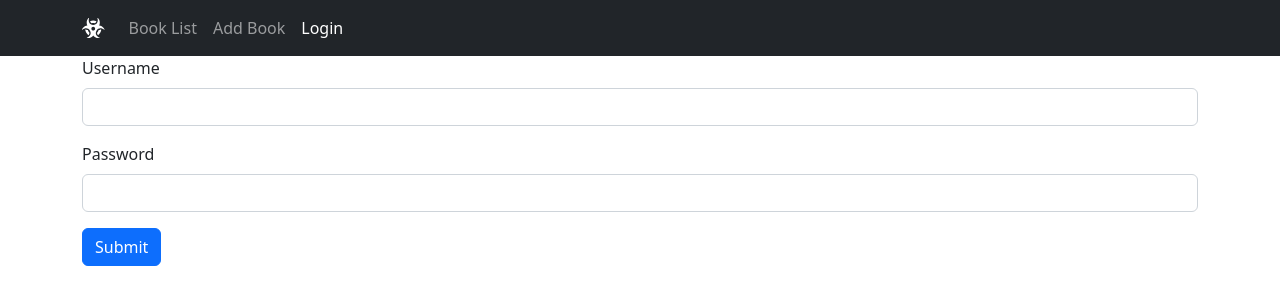
After one commit to fishmandev/django-books, a Django app: page /login/ in a window 1280 px wide. The commit adds this page. Shown: the top 305 px of the page. Run offline with Django 4.2, Linux system fonts and the light colour scheme; some libraries are stand-ins or nearby versions.

Commit message:
Added a 'User login' page.

```diff
--- /dev/null
+++ b/account/templates/login.html
@@ -0,0 +1,24 @@
+{% extends 'layout.html' %}
+
+{% block content %}
+    {% if messages %}
+        {% for message in messages %}
+            <div class="alert alert-warning alert-dismissible fade show" role="alert">
+                {{ message }}
+                <button type="button" class="btn-close" data-bs-dismiss="alert" aria-label="Close"></button>
+            </div>
+        {% endfor %}
+    {% endif %}
+    <form method="post">
+        {% csrf_token %}
+            <div class="mb-3">
+              <label for="username" class="form-label">Username</label>
+              <input type="text" class="form-control" id="username" name="username">
+            </div>
+            <div class="mb-3">
+              <label for="password" class="form-label">Password</label>
+              <input type="password" class="form-control" id="password" name="password">
+            </div>
+            <button type="submit" class="btn btn-primary">Submit</button>
+    </form>
+{% endblock %}
--- a/account/views.py
+++ b/account/views.py
@@ -1,3 +1,17 @@
-from django.shortcuts import render
+from django.shortcuts import render, redirect
+from django.contrib.auth import authenticate, login
+from django.contrib import messages
 
-# Create your views here.
+def login_view(request):
+    if request.method == "POST":
+        username = request.POST['username']
+        password = request.POST['password']
+        user = authenticate(request, username=username, password=password)
+        if user is not None:
+            login(request, user)
+            return redirect("default")
+        else:
+            messages.success(request, "Incorrect credentials, please try again.")
+            return redirect("login")
+    else:
+        return render(request, "login.html", {})
--- a/app/urls.py
+++ b/app/urls.py
@@ -17,11 +17,13 @@ from django.contrib import admin
 from django.urls import path
 
 from books.views import default_view, book_create_view, book_detail_view, book_delete_view
+from account.views import login_view
 
 urlpatterns = [
     path('admin/', admin.site.urls),
     path('', default_view, name='default'),
     path('books/create', book_create_view, name='book_create'),
     path('books/<int:id>', book_detail_view, name='book_detail'),
-    path('books/<int:id>/delete/', book_delete_view, name='book_delete')
+    path('books/<int:id>/delete/', book_delete_view, name='book_delete'),
+    path('login/', login_view, name='login'),
 ]
--- a/templates/navbar.html
+++ b/templates/navbar.html
@@ -13,6 +13,9 @@
             <li class="nav-item">
               <a class="nav-link {% if url_name == 'book_create' %}active{% endif %}" href="{% url 'book_create' %}">Add Book</a>
             </li>
+            <li class="nav-item">
+              <a class="nav-link {% if url_name == 'login' %}active{% endif %}" href="{% url 'login' %}">Login</a>
+            </li>
           </ul>
         </div>
       </div>
```
